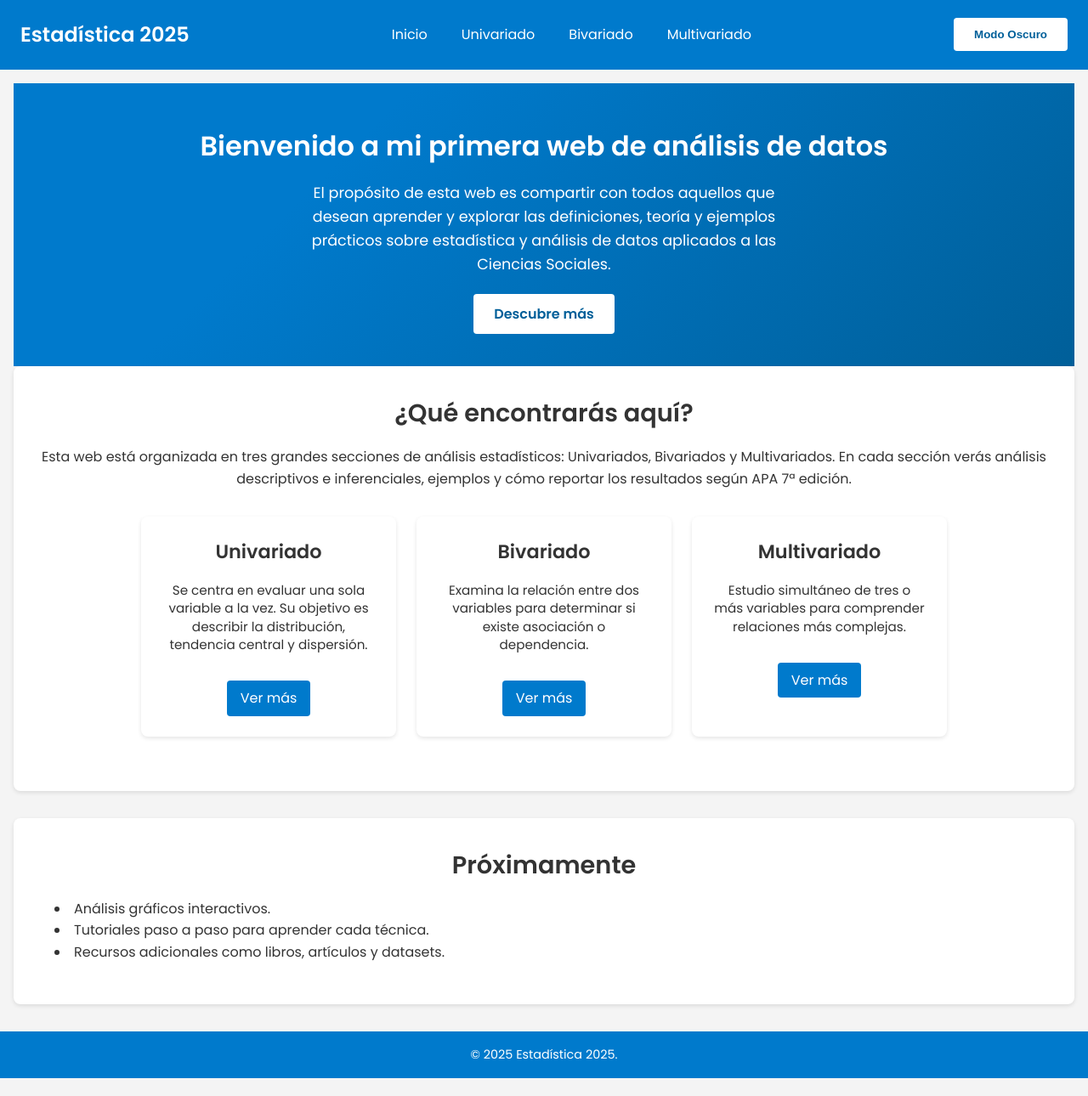
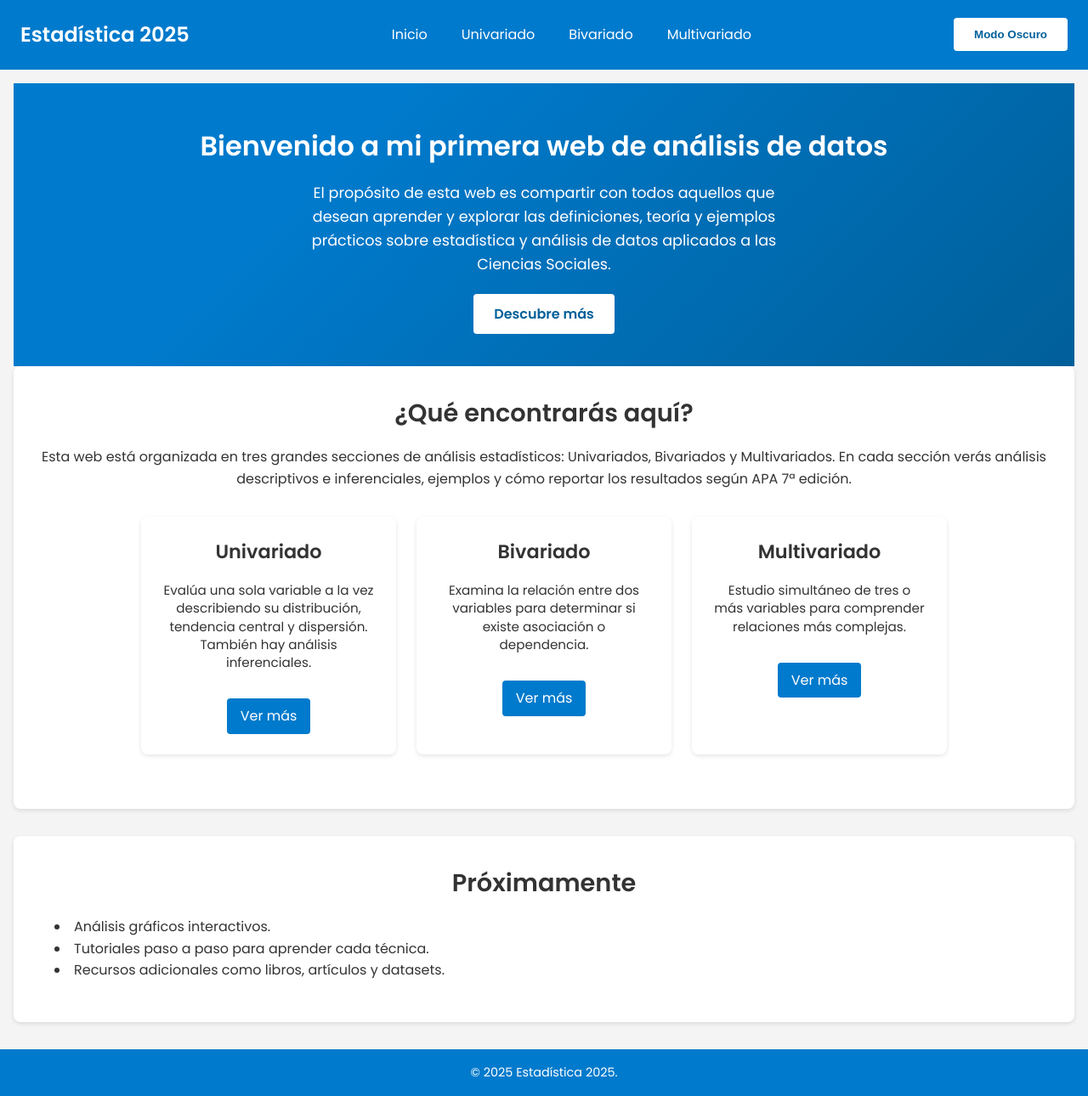
Before and after one commit to Lixatto/AnalisisEstadisticos, a Jekyll site: the page built from index.md, in a window 1280 px wide. Shown: the whole page at 85% size. Built offline with Jekyll 4.4.1, drawn with Linux system fonts in a browser that asks for light colours; before the commit the page ends 1269 px from its top, so only the background shows below that.

Commit message:
Update index.md

```diff
--- a/index.md
+++ b/index.md
@@ -27,8 +27,8 @@ permalink: /
     <li class="card">
       <h3>Univariado</h3>
       <p>
-        Se centra en evaluar una sola variable a la vez. Su objetivo es describir la
-        distribución, tendencia central y dispersión.
+        Evalúa una sola variable a la vez describiendo su
+        distribución, tendencia central y dispersión. También hay análisis inferenciales.
       </p>
       <a href="{{ '/univariado/' | relative_url }}" class="btn-secundario">Ver más</a>
     </li>
```
